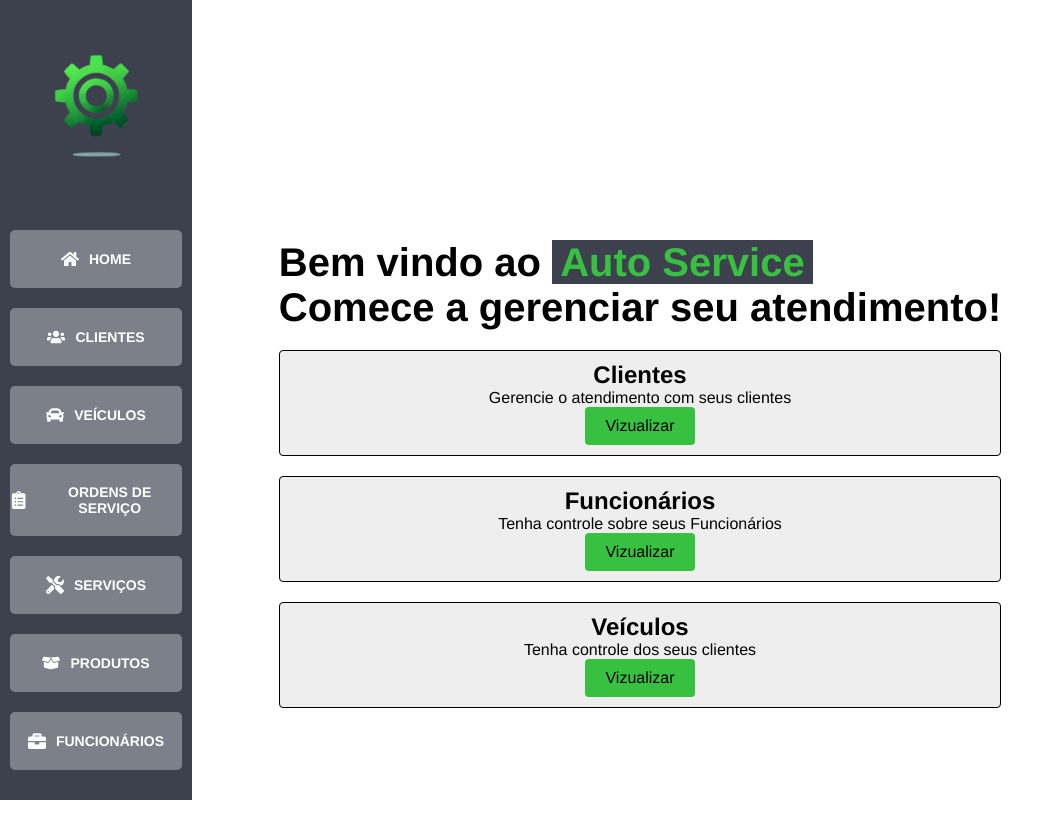
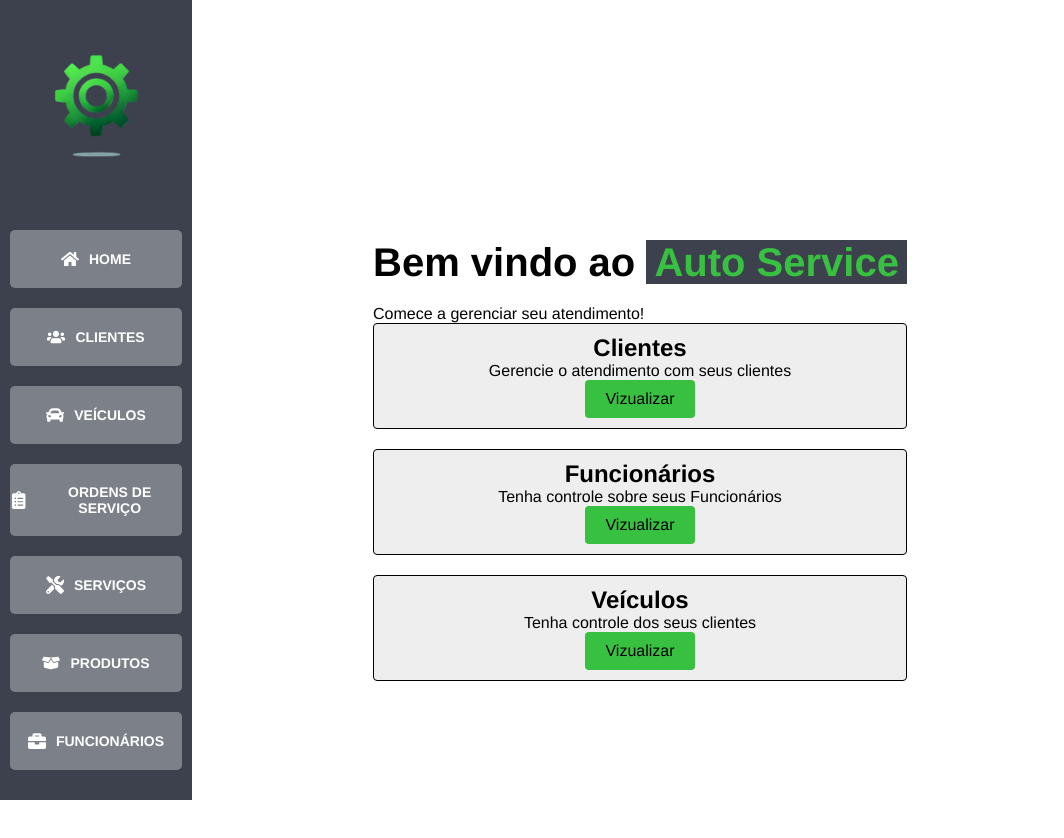
Before and after one commit to gbr-azv/Auto-Services-Hub, a React (Create React App) app in the folder frontend/: page / in a window 1280 px wide. Shown: the top 838 px of the page, without its empty margins (0-1064 px from the left). Built offline with nearby package versions, Linux system fonts and the light colour scheme; a web font is replaced by a local one.

Commit message:
arrumando css

```diff
--- a/frontend/src/pages/Home.js
+++ b/frontend/src/pages/Home.js
@@ -5,25 +5,26 @@ import styles from '../styles/Home.css'
 function Home() {
   return (
     <div className='container-home'>
-        <h1 className='title'> Bem vindo ao <span>Auto Service</span>
+        <h1 className='title'> Bem vindo ao <span>Auto Service</span></h1>
           <p className='subtitle'>Comece a gerenciar seu atendimento!</p>
-        </h1>
+
       <div className='items-container'>
+      <div className='item'>
         <h2> Clientes </h2>
         <p>Gerencie o atendimento com seus clientes</p>
         <a className='view-button' href='/'>Vizualizar</a>
-      </div>
-
-      <div className='items-container'>
+        </div>
+      <div className="item">
         <h2> Funcionários </h2>
         <p>Tenha controle sobre seus Funcionários</p>
         <a className='view-button' href='/'>Vizualizar</a>
       </div>
 
-      <div className='items-container'>
+      <div className='item'>
         <h2> Veículos </h2>
         <p>Tenha controle dos seus clientes</p>
         <a className='view-button' href='/'>Vizualizar</a>
+      </div>
       </div>
     </div>
   )
--- a/frontend/src/styles/Home.css
+++ b/frontend/src/styles/Home.css
@@ -7,8 +7,12 @@
 }
 
 .container-home .title {
+    color: #000;
     font-size: 30px;
     font-size: 2.5em;
+}
+
+.container-home .subtitle{
     color: #000;
 }
 
@@ -28,7 +32,7 @@
 
 }
 
-.container-home .items-container {
+.container-home .item {
     color: #000;
     background-color: #eeeeee;
     margin-bottom: 20px;
```
